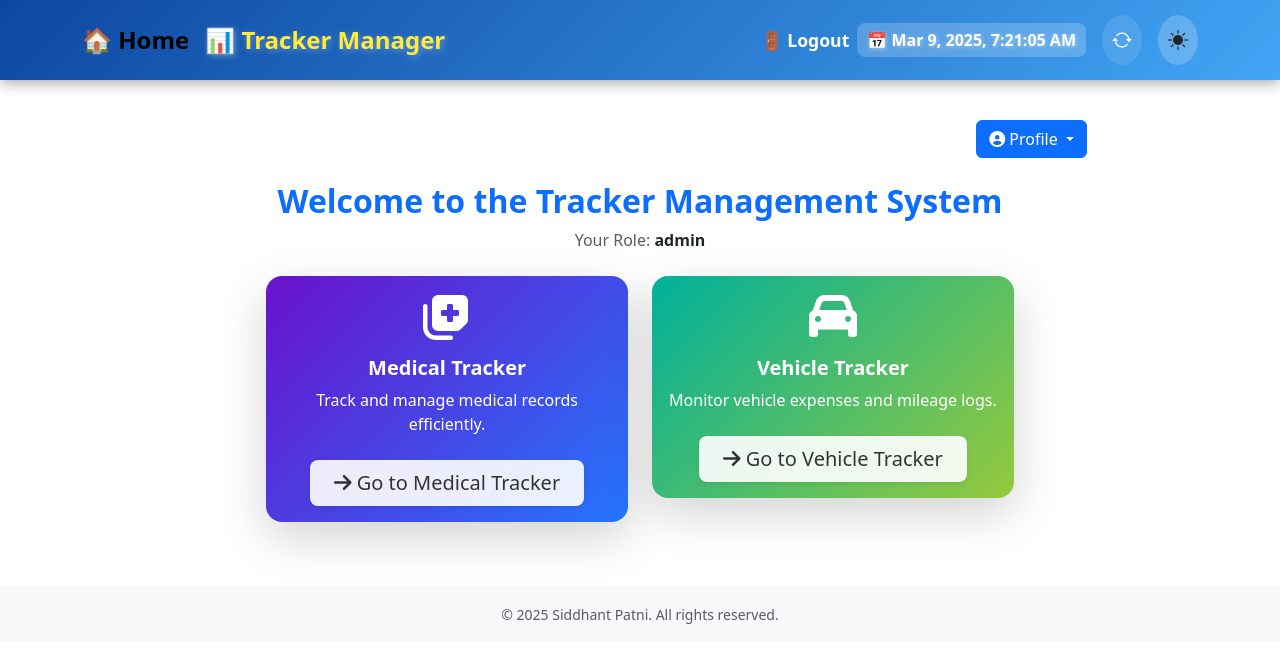
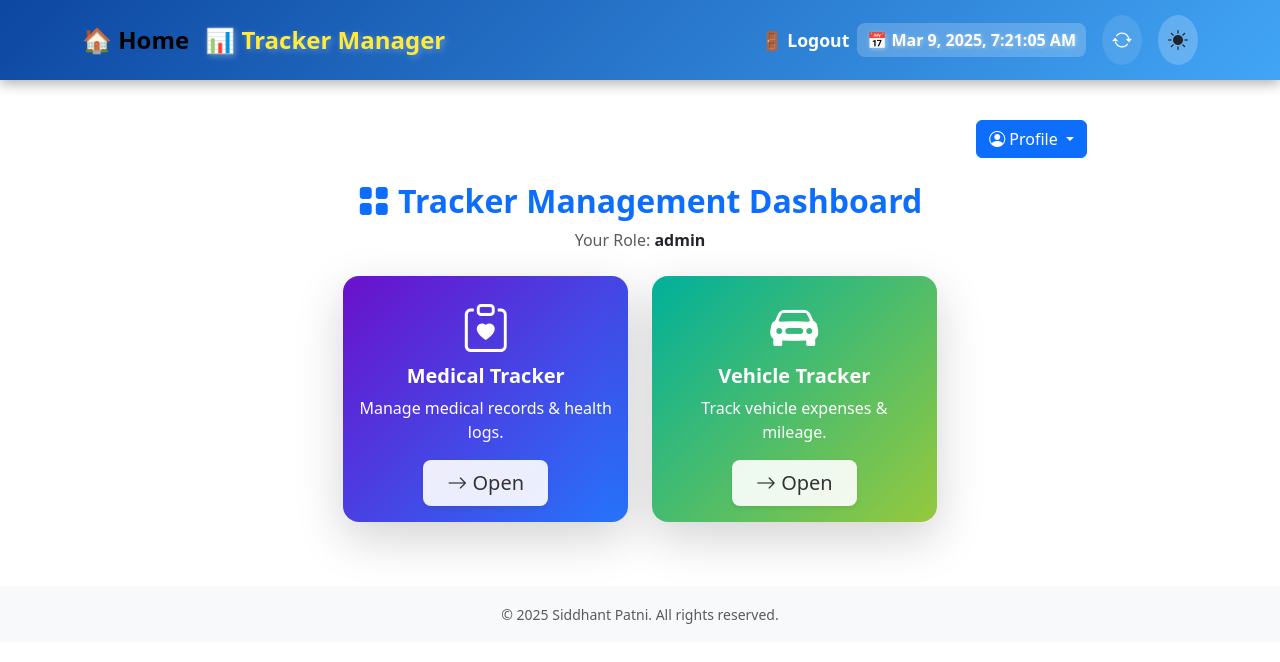
Before and after one commit to siddhantpatni0407/angular-tracker-manager-ui, an Angular app: page /dashboard in a window 1280 px wide. Shown: the top 662 px of the page. Built offline with nearby package versions, Linux system fonts and the light colour scheme; sample sign-in values are in the browser's storage.

Commit message:
UI Enhancements
UI Enhancements

```diff
--- a/src/app/components/dashboard/dashboard.component.html
+++ b/src/app/components/dashboard/dashboard.component.html
@@ -8,66 +8,51 @@
       data-bs-toggle="dropdown"
       aria-expanded="false"
     >
-      <i class="fas fa-user-circle"></i> Profile
+      <i class="bi bi-person-circle"></i> Profile
     </button>
-    <ul class="dropdown-menu dropdown-menu-end" aria-labelledby="userProfileDropdown">
-      <li><a class="dropdown-item" href="#">👤 {{ userRole }}</a></li>
-      <li><a class="dropdown-item" (click)="navigateToProfile()">🔧 Edit Profile</a></li>
+    <ul class="dropdown-menu dropdown-menu-end">
+      <li><a class="dropdown-item"><i class="bi bi-person-badge"></i> {{ userRole }}</a></li>
+      <li><a class="dropdown-item" (click)="navigateToProfile()"><i class="bi bi-gear"></i> Edit Profile</a></li>
       <li><hr class="dropdown-divider" /></li>
-      <li><a class="dropdown-item text-danger" (click)="logout()">🚪 Logout</a></li>
+      <li><a class="dropdown-item text-danger" (click)="logout()"><i class="bi bi-box-arrow-right"></i> Logout</a></li>
     </ul>
   </div>
 </div>
 
 <!-- Dashboard Content -->
 <div *ngIf="userRole; else notLoggedIn" class="container mt-4">
-  <h2 class="text-center fw-bold text-primary">Welcome to the Tracker Management System</h2>
+  <h2 class="text-center fw-bold text-primary">
+    <i class="bi bi-grid-fill"></i> Tracker Management Dashboard
+  </h2>
 
-  <!-- Displaying the user's role -->
   <p class="text-center text-muted">
     Your Role: <strong class="text-dark">{{ userRole }}</strong>
   </p>
 
-  <!-- New Sections for Medical Tracker & Vehicle Tracker -->
   <div class="row mt-4 justify-content-center">
-
-    <!-- Medical Tracker Card -->
-    <div class="col-md-5 mb-3">
-      <div
-        class="card tracker-card gradient-blue shadow-lg rounded-4 border-0 hover-effect animate__animated animate__fadeInUp"
-      >
+    <!-- Medical Tracker -->
+    <div class="col-md-4 mb-3">
+      <div class="card tracker-card gradient-blue shadow-lg rounded-4 border-0 hover-effect">
         <div class="card-body text-center text-white">
-          <div class="mb-3">
-            <i class="fas fa-notes-medical fa-3x"></i>
-          </div>
+          <i class="bi bi-clipboard-heart fa-3x mb-3"></i>
           <h5 class="card-title fw-bold">Medical Tracker</h5>
-          <p class="card-text">Track and manage medical records efficiently.</p>
-          <button
-            class="btn btn-light btn-lg mt-2 shadow-sm px-4"
-            (click)="navigateToMedicalTracker()"
-          >
-            <i class="fas fa-arrow-right"></i> Go to Medical Tracker
+          <p>Manage medical records & health logs.</p>
+          <button class="btn btn-light btn-lg shadow-sm px-4" (click)="navigateToMedicalTracker()">
+            <i class="bi bi-arrow-right"></i> Open
           </button>
         </div>
       </div>
     </div>
 
-    <!-- Vehicle Tracker Card -->
-    <div class="col-md-5 mb-3">
-      <div
-        class="card tracker-card gradient-green shadow-lg rounded-4 border-0 hover-effect animate__animated animate__fadeInUp animate__delay-1s"
-      >
+    <!-- Vehicle Tracker -->
+    <div class="col-md-4 mb-3">
+      <div class="card tracker-card gradient-green shadow-lg rounded-4 border-0 hover-effect">
         <div class="card-body text-center text-white">
-          <div class="mb-3">
-            <i class="fas fa-car fa-3x"></i>
-          </div>
+          <i class="bi bi-car-front-fill fa-3x mb-3"></i>
           <h5 class="card-title fw-bold">Vehicle Tracker</h5>
-          <p class="card-text">Monitor vehicle expenses and mileage logs.</p>
-          <button
-            class="btn btn-light btn-lg mt-2 shadow-sm px-4"
-            (click)="navigateToVehicleTracker()"
-          >
-            <i class="fas fa-arrow-right"></i> Go to Vehicle Tracker
+          <p>Track vehicle expenses & mileage.</p>
+          <button class="btn btn-light btn-lg shadow-sm px-4" (click)="navigateToVehicleTracker()">
+            <i class="bi bi-arrow-right"></i> Open
           </button>
         </div>
       </div>
@@ -75,13 +60,13 @@
   </div>
 </div>
 
-<!-- Access Denied for Unauthenticated Users -->
+<!-- Access Denied Section -->
 <ng-template #notLoggedIn>
   <div class="container mt-4 text-center">
     <h2 class="text-danger fw-bold">Access Denied</h2>
     <p class="text-muted">You must be logged in to access the dashboard.</p>
     <button class="btn btn-danger btn-lg shadow-sm" (click)="redirectToLogin()">
-      <i class="fas fa-sign-in-alt"></i> Go to Login
+      <i class="bi bi-box-arrow-in-right"></i> Login
     </button>
   </div>
 </ng-template>
```
